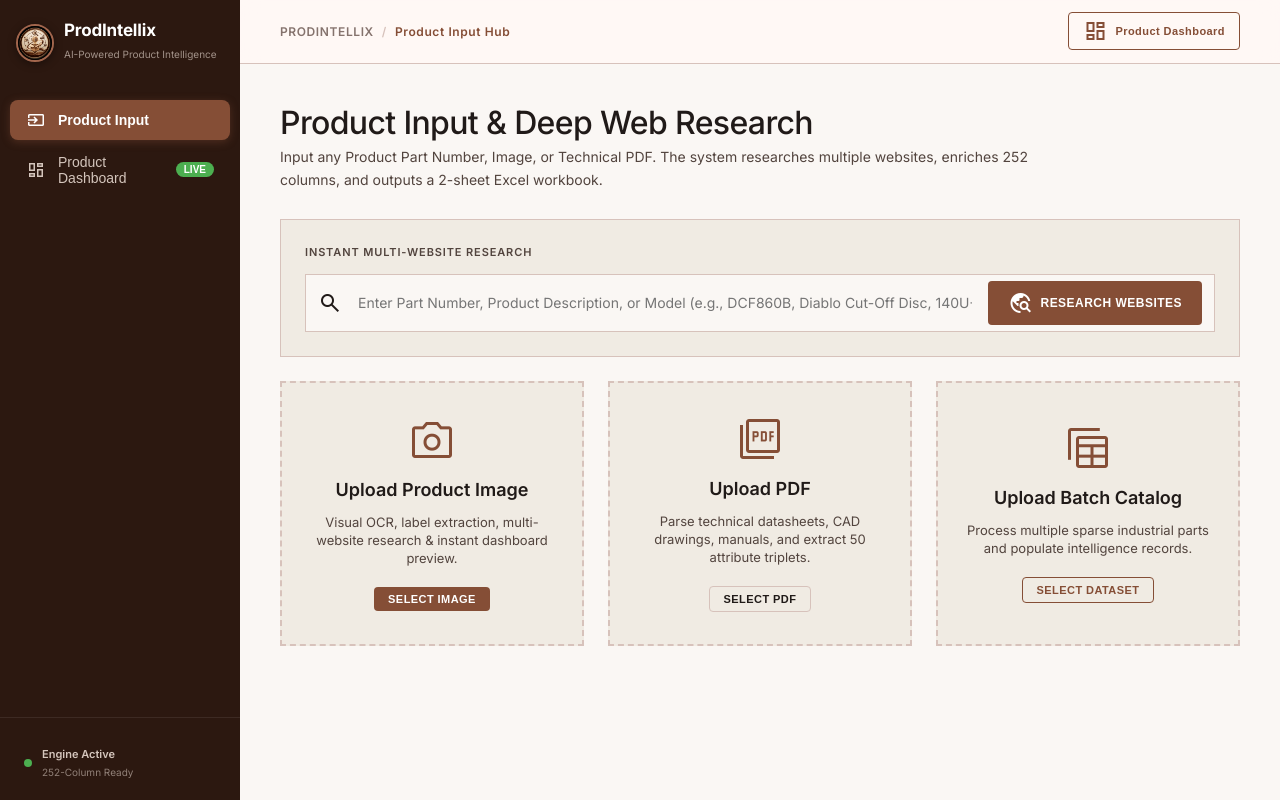
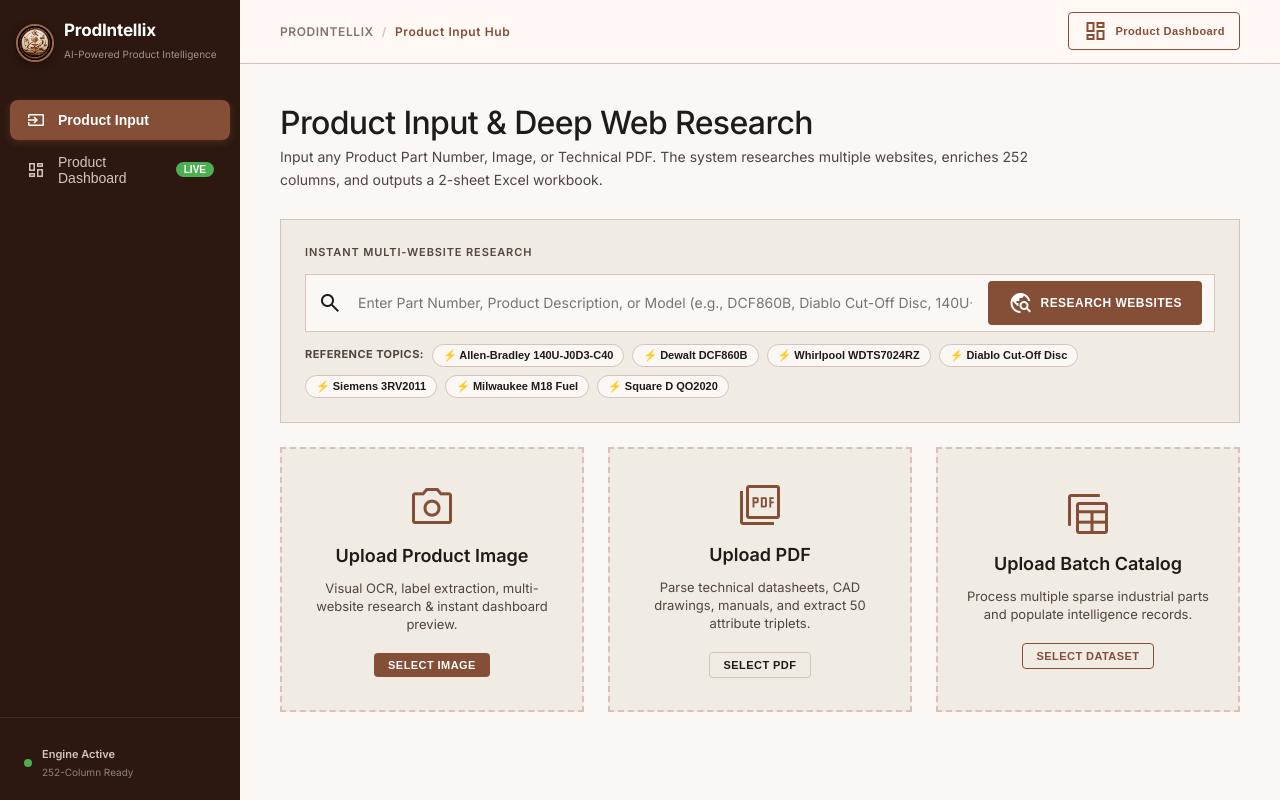
Before and after one commit to Rutuja-131005/AI-Powered-Product-Intelligence-for-Industrial-Commerce, a FastAPI app: page / in a window 1280 px wide. Run offline with FastAPI, Linux system fonts and the light colour scheme; data that the repository does not hold is empty.

Commit message:
UI: Add quick reference product topic chips under search bar with 1-click research

```diff
--- a/static/script.js
+++ b/static/script.js
@@ -36,6 +36,14 @@ function switchNavTab(tabName) {
 
 function triggerInput(id) {
     document.getElementById(id).click();
+}
+
+function quickSearchTopic(topic) {
+    const input = document.getElementById("quick-research-input");
+    if (input) {
+        input.value = topic;
+        executeQuickResearch();
+    }
 }
 
 // ----------------- Quick Multi-Website Research Query -----------------
--- a/static/style.css
+++ b/static/style.css
@@ -408,6 +408,44 @@ body {
     color: var(--text-main);
     padding: 8px 4px;
     font-family: var(--font-main);
+}
+
+.search-sample-chips-row {
+    display: flex;
+    align-items: center;
+    gap: 8px;
+    flex-wrap: wrap;
+}
+
+.sample-chips-label {
+    font-size: 11px;
+    font-weight: 700;
+    color: var(--text-muted);
+    text-transform: uppercase;
+    letter-spacing: 0.04em;
+}
+
+.sample-topic-chip {
+    background-color: var(--bg-surface);
+    border: 1px solid var(--border-color);
+    color: var(--text-main);
+    font-size: 11px;
+    font-weight: 600;
+    padding: 4px 10px;
+    border-radius: var(--radius-full);
+    cursor: pointer;
+    transition: all 0.15s ease;
+    display: inline-flex;
+    align-items: center;
+    gap: 4px;
+}
+
+.sample-topic-chip:hover {
+    background-color: var(--primary);
+    color: #fff;
+    border-color: var(--primary);
+    transform: translateY(-1px);
+    box-shadow: 0 2px 6px rgba(133, 78, 54, 0.2);
 }
 
 /* ================= Multimodal Upload Dropzones ================= */
--- a/templates/index.html
+++ b/templates/index.html
@@ -93,6 +93,17 @@
                             <span class="material-symbols-outlined text-[18px]">travel_explore</span>
                             RESEARCH WEBSITES
                         </button>
+                    </div>
+                    <!-- Clickable Reference Topics -->
+                    <div class="search-sample-chips-row" style="margin-top: 12px; display: flex; align-items: center; gap: 8px; flex-wrap: wrap;">
+                        <span class="sample-chips-label" style="font-size: 11px; font-weight: 700; color: var(--text-muted); text-transform: uppercase; letter-spacing: 0.04em;">Reference Topics:</span>
+                        <button class="sample-topic-chip" onclick="quickSearchTopic('Allen-Bradley 140U-J0D3-C40')">⚡ Allen-Bradley 140U-J0D3-C40</button>
+                        <button class="sample-topic-chip" onclick="quickSearchTopic('Dewalt DCF860B')">⚡ Dewalt DCF860B</button>
+                        <button class="sample-topic-chip" onclick="quickSearchTopic('Whirlpool WDTS7024RZ')">⚡ Whirlpool WDTS7024RZ</button>
+                        <button class="sample-topic-chip" onclick="quickSearchTopic('Diablo Cut-Off Disc')">⚡ Diablo Cut-Off Disc</button>
+                        <button class="sample-topic-chip" onclick="quickSearchTopic('Siemens 3RV2011')">⚡ Siemens 3RV2011</button>
+                        <button class="sample-topic-chip" onclick="quickSearchTopic('Milwaukee M18 Fuel')">⚡ Milwaukee M18 Fuel</button>
+                        <button class="sample-topic-chip" onclick="quickSearchTopic('Square D QO2020')">⚡ Square D QO2020</button>
                     </div>
                 </div>
 
@@ -312,7 +323,6 @@
                         <!-- Step 8: Marketing & Commercial Enrichment -->
                         <div class="step-panel-card" style="margin-top: 24px;">
                             <div class="step-panel-header">
-                                <span class="step-badge">STEP 8 — ENRICHMENT</span>
                                 <h4 class="step-panel-title">Commercial Copy, 20 Structured Features & Target Applications</h4>
                             </div>
                             <div class="enrichment-content-grid" style="display: grid; grid-template-columns: 1fr 1fr; gap: 20px; margin-top: 12px;">
@@ -362,7 +372,6 @@
                         <!-- Step 9: Final Output Call to Action -->
                         <div class="step-9-output-card" style="margin-top: 24px;">
                             <div class="step-9-left">
-                                <span class="step-badge" style="background-color: var(--primary); color: #fff;">STEP 9 — OUTPUT</span>
                                 <h3 style="margin-top: 6px; font-size: 18px; font-weight: 700;">Produce Final 2-Sheet Excel Catalog</h3>
                                 <p class="text-muted" style="font-size: 13px;">Click to generate <strong>ProdIntellix_Output.xlsx</strong> containing 252 enriched attributes and all discovered search links.</p>
                             </div>
```
